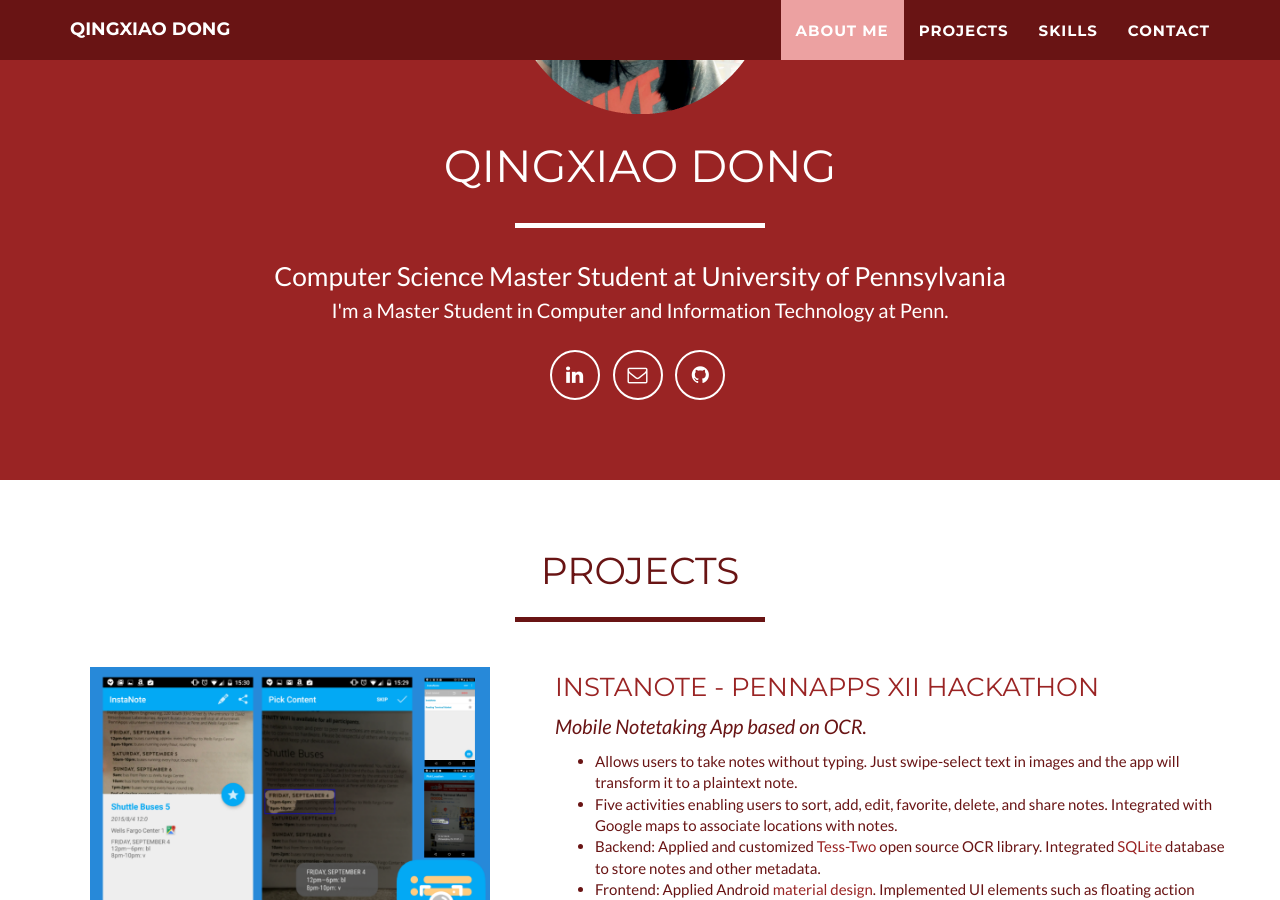
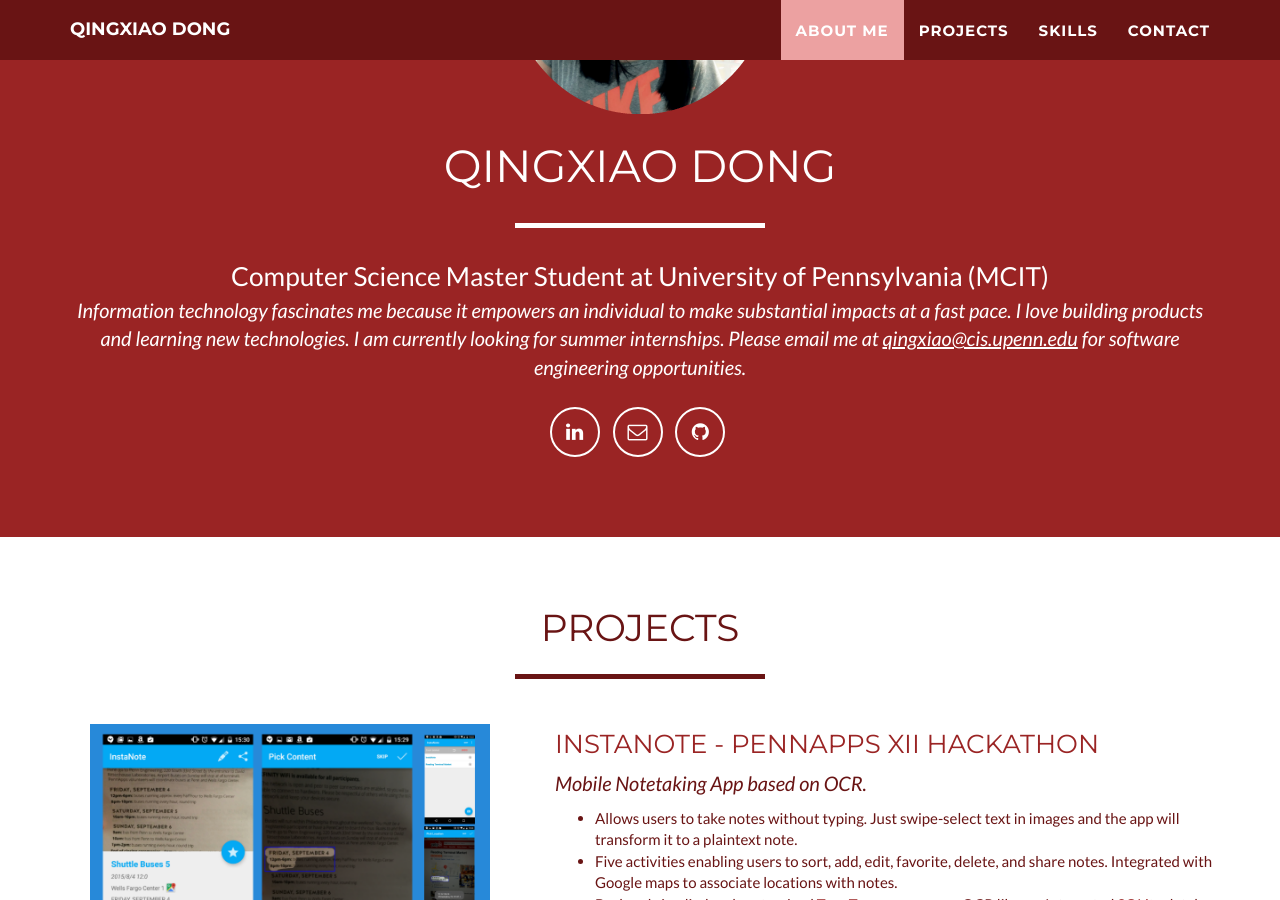
Before and after one commit to lisalisadong/lisalisadong.github.io, a Jekyll site: the page built from index.html, in a window 1280 px wide and 900 px high, scrolled down 302 px. Built offline with Jekyll 4.4.1, drawn with Linux system fonts in a browser that asks for light colours.

Commit message:
Added summary.

```diff
--- a/_config.yml
+++ b/_config.yml
@@ -3,7 +3,7 @@ title: Qingxiao Dong
 email: qingxiao@cis.upenn.edu
 url: https://lisalisadong.github.io
 description: "Personal site of Qingxiao Dong, MCIT student at Penn."
-skills: "Computer Science Master Student at University of Pennsylvania"
+skills: "Computer Science Master Student at University of Pennsylvania (MCIT)"
 meta_author: Dong Qingxiao
 
 # Google webmaster tools
--- a/_includes/header.html
+++ b/_includes/header.html
@@ -8,7 +8,7 @@
                         <span class="name">{{ site.title }}</span>
                         <hr class="star-light">
                         <span class="skills">{{ site.skills }}</span>
-                        <p>I'm a Master Student in Computer and Information Technology at Penn.</p>
+                        <p><em>Information technology fascinates me because it empowers an individual to make substantial impacts at a fast pace. I love building products and learning new technologies. I am currently looking for summer internships. Please email me at <a href="mailto:qingxiao@cis.upenn.edu"><font color="FFFFFF"><u>qingxiao@cis.upenn.edu</u></font></a> for software engineering opportunities.</em></p>
                     </div>
                 </div>
             </div>
```
Also changed, not shown: 6 other files.
